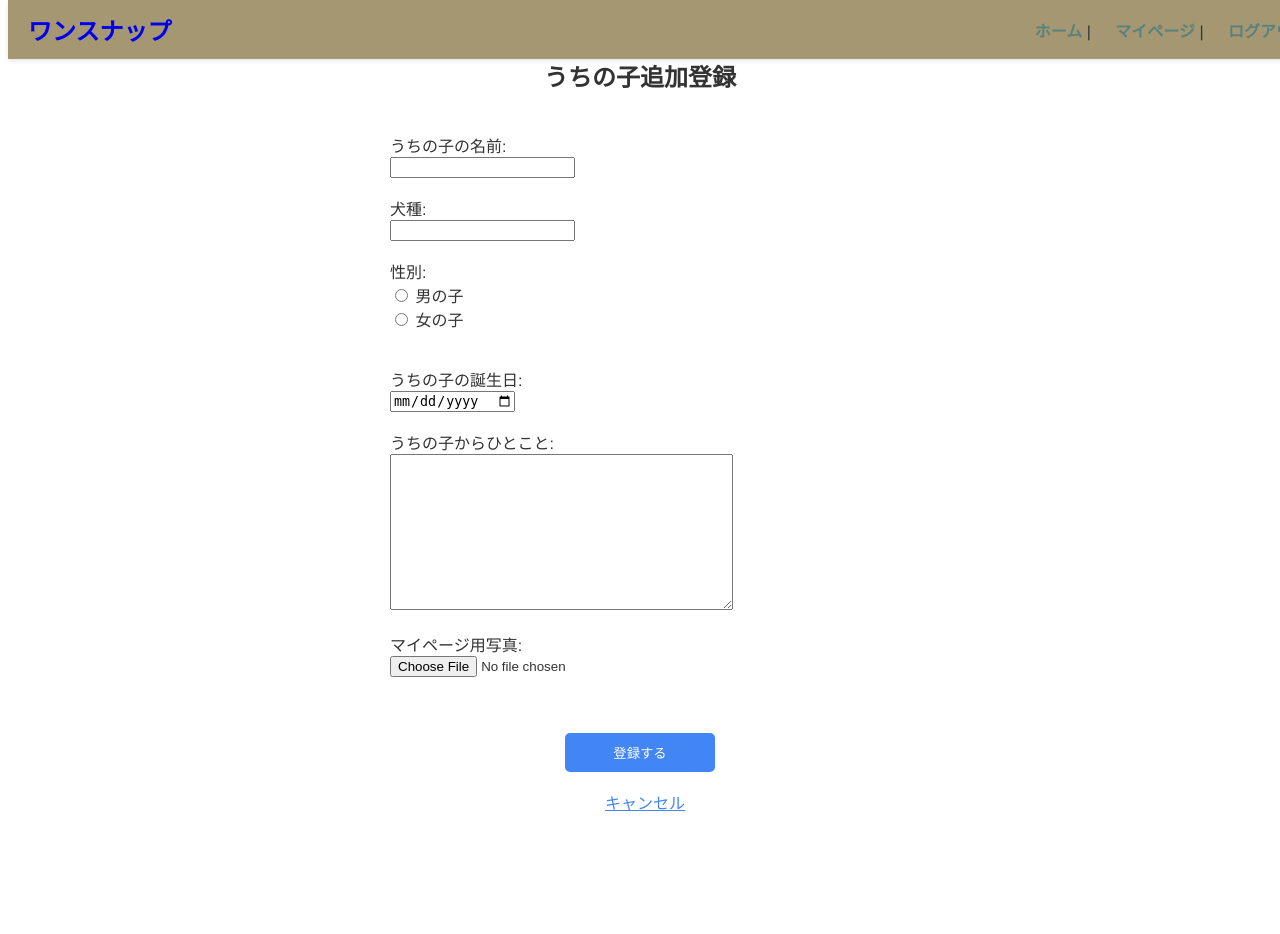
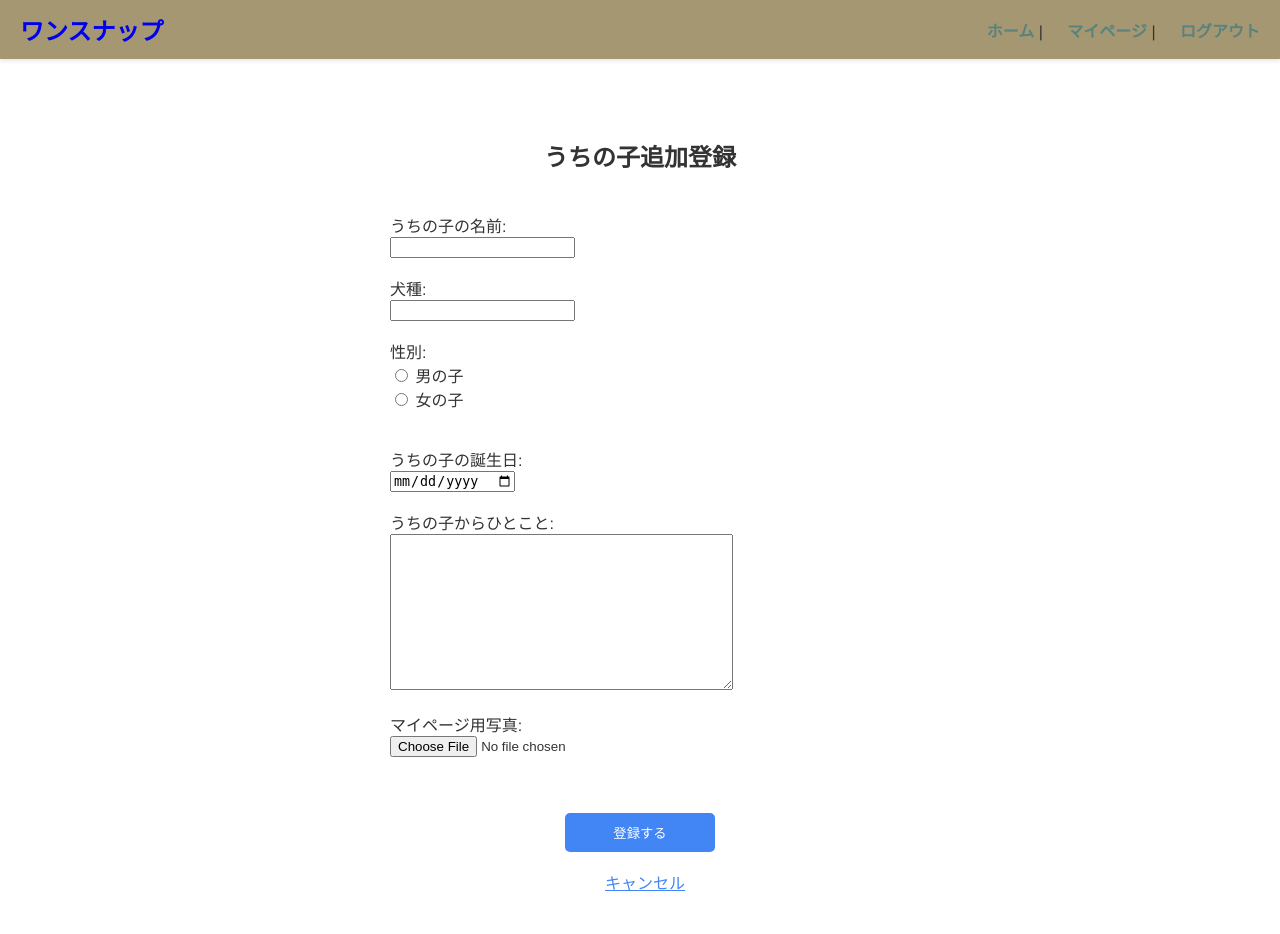
Before and after one commit to chapi80/wansnap, a Django app: page /add_dog/ in a window 1280 px wide. Before the commit the page ends 811 px from the top, so only its background shows below. Run offline with Django 5.2, Linux system fonts and the light colour scheme; the visitor is signed in with stand-in values (Sample User, id 1); a map, chart or similar area stays blank.

Commit message:
ヘッダー修正

```diff
--- a/wansnapproject/app/static/app/base.css
+++ b/wansnapproject/app/static/app/base.css
@@ -1,7 +1,13 @@
+html {
+    overflow-x: hidden;
+}
+
 body {
     background-color: #ffffff;
     color: #333;
     font-family: "Helvetica", "Arial", sans-serif;
+    margin: 0;
+    padding: 0;
 }
 
 .site-header {
@@ -12,8 +18,9 @@ body {
     padding: 12px 20px;
     position: fixed;
     top: 0;
-    width: 100%;
+    width: 100vw;
     z-index: 1000;
+    box-sizing: border-box;
     box-shadow: 0 2px 4px rgba(0, 0, 0, 0.1);
 }
 
@@ -44,7 +51,9 @@ body {
 main {
     max-width: 800px;
     margin: 0 auto;
-    padding: 20px;
+    padding: 100px 20px 20px 20px;
+    box-sizing: border-box;
+    overflow-x: hidden;
 }
 
 main h2 {
```
